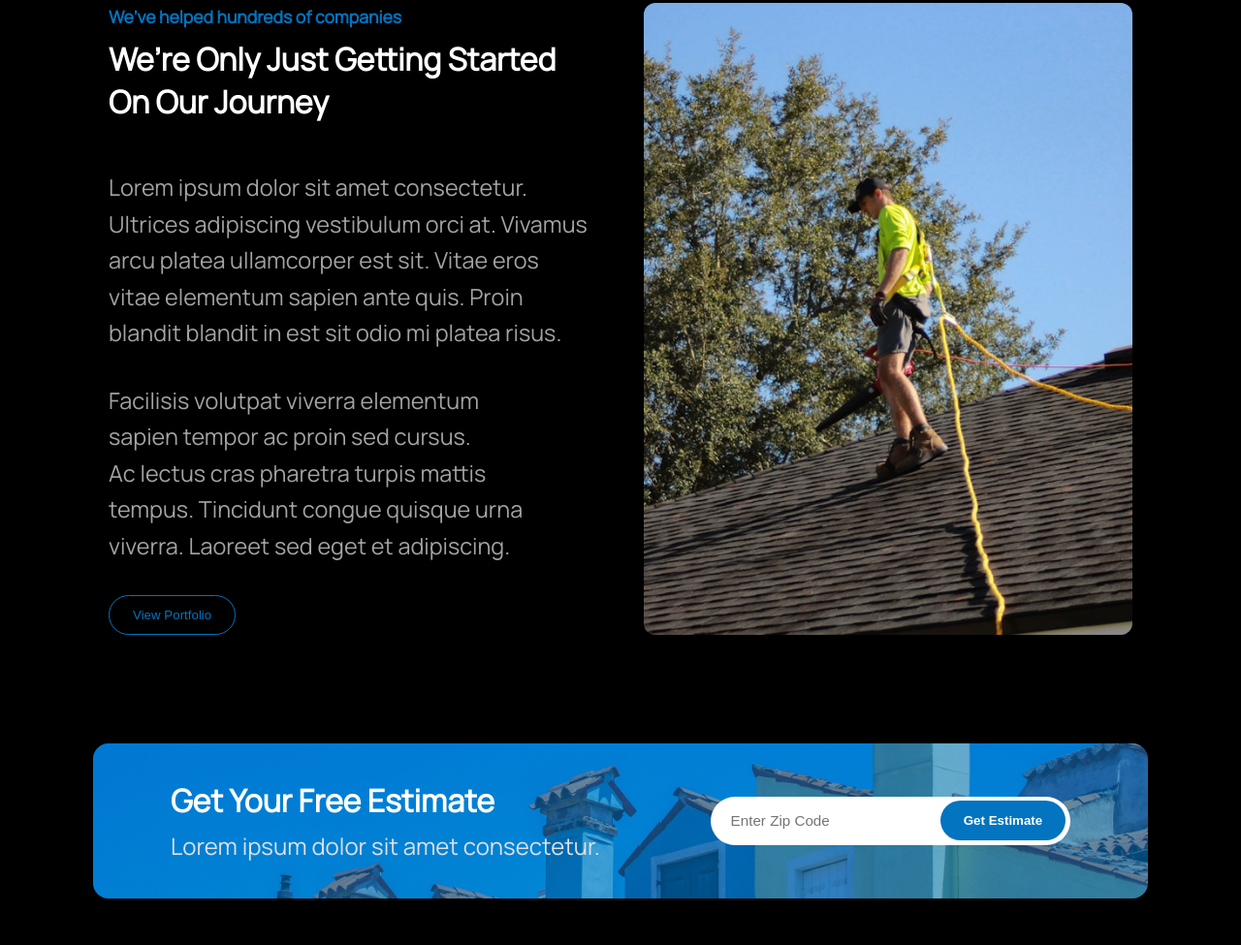
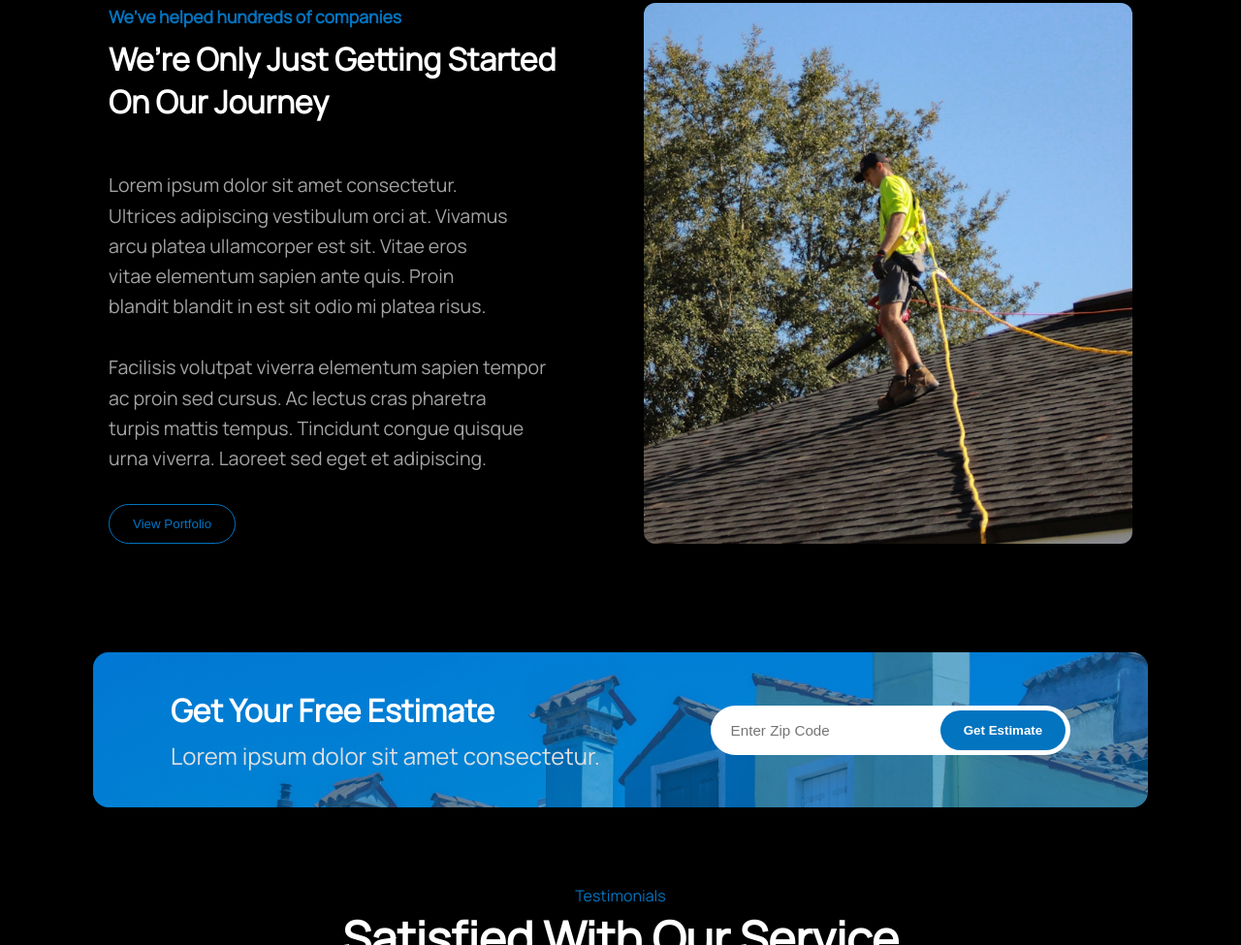
Before and after one commit to qutubahmed732/Quality_Restoration_Clone, a plain HTML site: page index.html in a window 1280 px wide. Shown: the part 1848-2823 px from the top of the page at 97% size. Drawn offline with Linux system fonts and the light colour scheme; files whose address does not match are found by name.

Commit message:
clear overlapping of journey section

```diff
--- a/styles/homepage_styles/style.scss
+++ b/styles/homepage_styles/style.scss
@@ -610,6 +610,26 @@ nav {
 
   // Responsive styles
 
+  @media(max-width: 1365px) {
+    height: max-content;
+
+    .journey-content {
+      .text-content {
+        h2 {
+          font-size: 2rem;
+        }
+
+        p {
+          font-size: 2ch;
+        }
+      }
+
+      .image-content {
+        grid-column: 1/3;
+      }
+    }
+  }
+
   @media(max-width: 1280px) {
     height: max-content;
 
@@ -622,7 +642,7 @@ nav {
         grid-column: 1/2;
 
         h2 {
-          font-size: 2rem !important;
+          font-size: 2rem;
         }
       }
 
```
Also changed, not shown: styles/homepage_styles/style.css, 1 other file.
